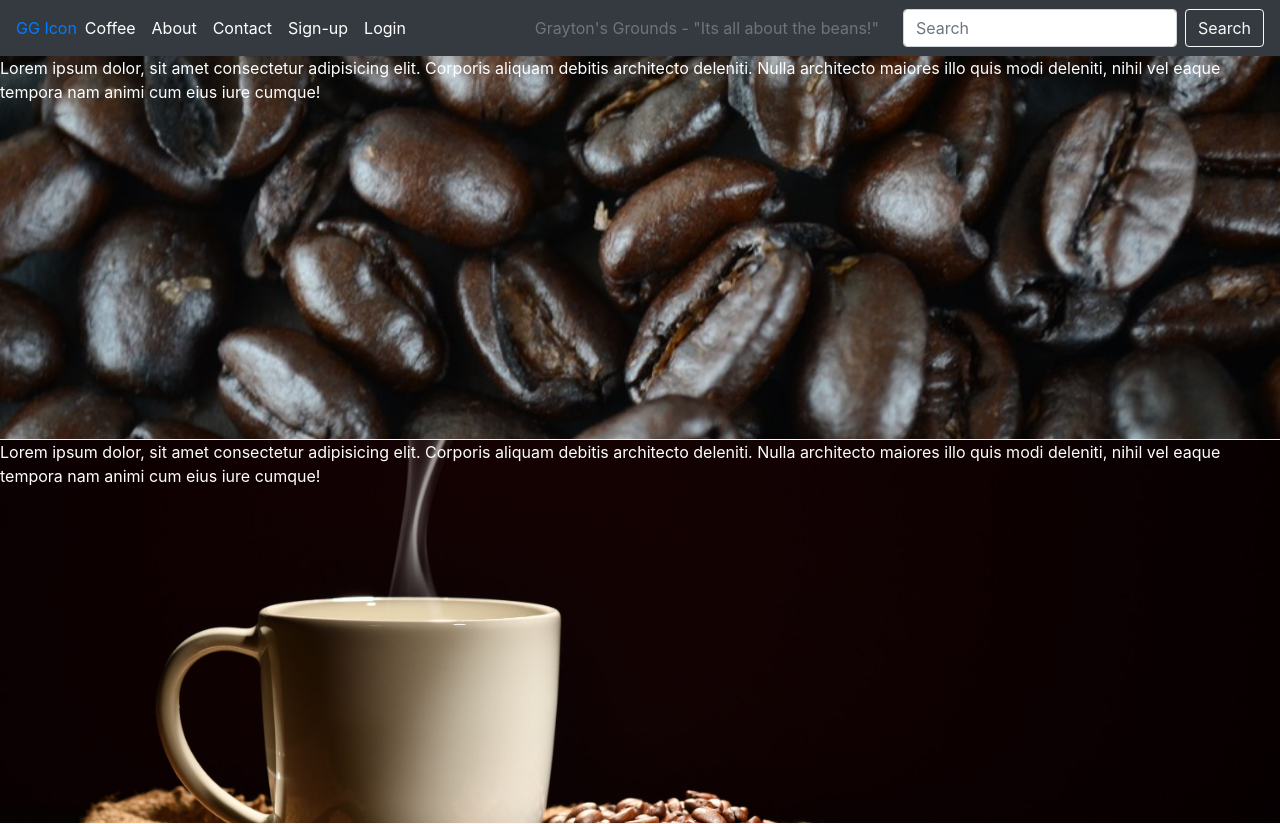
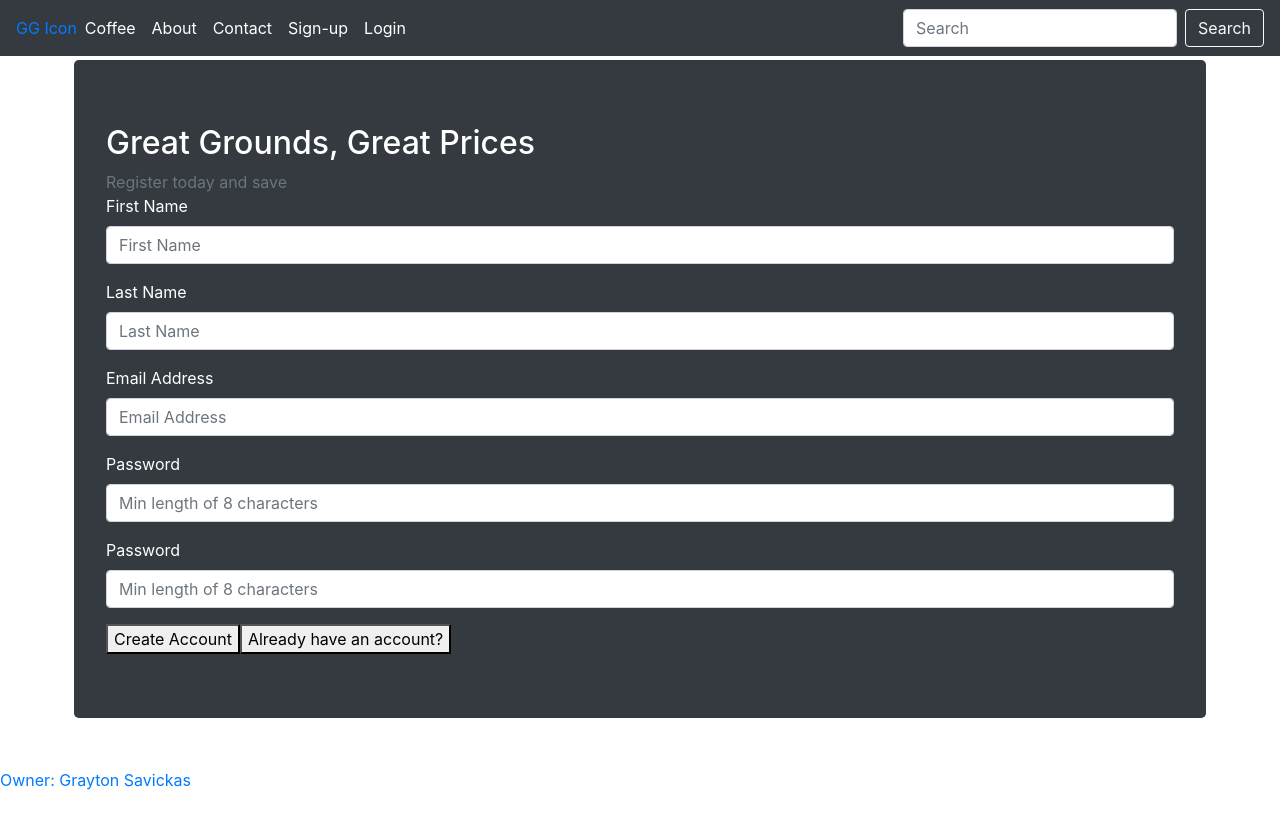
Before and after one commit to gsavickas/GraytonsGrounds, an Angular app: page /register in a window 1280 px wide. Before the commit this address led to /home. After the commit the page ends 800 px from the top, so only its background shows below. Built offline with nearby package versions, Linux system fonts and the light colour scheme.

Commit message:
created register and fixed header and footers

```diff
--- a/src/app/app-routing.module.ts
+++ b/src/app/app-routing.module.ts
@@ -4,12 +4,16 @@ import { HomePageComponent } from './home-page/home-page.component';
 import { AllComponent } from './coffeePages/all/all.component';
 import { GroundsComponent } from './coffeePages/grounds/grounds.component';
 import { WholeBeanComponent } from './coffeePages/whole-bean/whole-bean.component';
+import { RegisterComponent } from './registerPage/register/register.component';
+import { LoginComponent } from './loginPage/login/login.component';
 
 const routes: Routes = [
   {path: 'home', component: HomePageComponent},
   {path: 'coffee/main', component: AllComponent},
   {path: 'coffee/grounds', component: GroundsComponent},
   {path: 'coffee/whole-bean', component: WholeBeanComponent},
+  {path: 'register', component: RegisterComponent},
+  {path: 'login', component: LoginComponent},
   {path: '**', redirectTo: 'home'}
 
 ];
--- a/src/app/app.component.html
+++ b/src/app/app.component.html
@@ -1,4 +1,6 @@
 <!--The content below is only a placeholder and can be replaced.-->
-
+<app-nav-bar></app-nav-bar>
 
 <router-outlet></router-outlet>
+
+<app-footer></app-footer>
--- a/src/app/app.module.ts
+++ b/src/app/app.module.ts
@@ -13,7 +13,7 @@ import { FooterComponent } from './footer/footer.component';
 import { AllComponent } from './coffeePages/all/all.component';
 import { AboutUsComponent } from './about-us/about-us.component';
 import { ContactUsComponent } from './contact-us/contact-us.component';
-import { RegisterComponent } from './registerpage/register/register.component';
+import { RegisterComponent } from './registerPage/register/register.component';
 import { LoginComponent } from './loginPage/login/login.component';
 
 @NgModule({
--- a/src/app/footer/footer.component.html
+++ b/src/app/footer/footer.component.html
@@ -1,5 +1,5 @@
-<footer>
-  <nav>
-
+<footer class="fixed-bottom">
+  <nav class="navbar-nav ">
+    <a class="nav-link" href="../about-us/about-us.component.html">Owner: Grayton Savickas</a>
   </nav>
 </footer>
--- a/src/app/home-page/home-page.component.html
+++ b/src/app/home-page/home-page.component.html
@@ -1,8 +1,8 @@
 <!-- this page will act as the header and nav bar all in one -->
 <main>
-  <app-nav-bar class=""></app-nav-bar>
   <div class="container text-center">
   </div>
+  <!-- considering putting the p tag in a div that goes to the right of the picture with a opec background -->
   <div>
     <div class="container-fluid p-0 blockOneBg d-flex minH border-bottom border-light">
       <p class="text-white">Lorem ipsum dolor, sit amet consectetur adipisicing elit. Corporis aliquam debitis
@@ -18,4 +18,3 @@
     </div>
   </div>
 </main>
-<app-footer></app-footer>
--- a/src/app/nav-bar/nav-bar.component.html
+++ b/src/app/nav-bar/nav-bar.component.html
@@ -1,32 +1,34 @@
 <!-- Make the hamburger dropdown fixed to the right hand side -->
 
 <nav class="navbar navbar-expand-lg navbar-dark bg-dark justify-content-between">
-  <a href="../home-page/home-page.component.html" class="nav-brand">
+  <a  [routerLink]="['/home']" class="nav-brand">
     GG Icon
   </a>
   <button class="navbar-toggler" type="button" data-toggle="collapse" data-target="#navbarToggleExternalContent"
     aria-controls="navbarToggleExternalContent" aria-expanded="false" aria-label="Toggle navigation">
     <span class="navbar-toggler-icon"></span>
   </button>
+  <!-- considering having these as 2 columns when in the drop-down -->
   <div class="collapse navbar-collapse justify-content-between" id="navbarToggleExternalContent">
     <div class=" navbar-nav text-white ">
-      <a class="nav-link nav-item text-white" href="../coffeePages/all/all.component.html">
+      <a class="nav-link nav-item text-white" [routerLink]="['/coffee/main']">
         Coffee
       </a>
-      <a class="nav-link nav-item text-white" href="../about-us/about-us.component.html">
+      <a class="nav-link nav-item text-white" [routerLink]="['/coffee/grounds']">
         About
       </a>
-      <a class="nav-link nav-item text-white" href="../contact-us/contact-us.component.html">
+      <a class="nav-link nav-item text-white" [routerLink]="['/coffee/whole-bean']">
         Contact
-      </a> <a class="nav-link nav-item text-white" href="../registerPage/register/register.component.html">
+      </a>
+      <a class="nav-link nav-item text-white" [routerLink]="['/register']">
         Sign-up
       </a>
-      <a class="nav-link nav-item text-white" href="../loginPage/login/login.component.html">
+      <a class="nav-link nav-item text-white" [routerLink]="['/login']">
           Login
         </a>
     </div>
     <form class="form-inline">
-      <span class="text-muted mr-4">Grayton's Grounds - "Its all about the beans!" </span>
+      <!-- <span class="text-muted mr-4">Grayton's Grounds - "Its all about the beans!" </span> -->
       <input class="form-control mr-sm-2" type="search" placeholder="Search" aria-label="Search">
       <button class="btn btn-outline-light my-2 my-sm-0" type="submit">Search</button>
     </form>
--- a/src/app/nav-bar/nav-bar.component.ts
+++ b/src/app/nav-bar/nav-bar.component.ts
@@ -1,4 +1,5 @@
 import { Component, OnInit } from '@angular/core';
+import { Router } from '@angular/router'
 
 @Component({
   selector: 'app-nav-bar',
@@ -7,7 +8,7 @@ import { Component, OnInit } from '@angular/core';
 })
 export class NavBarComponent implements OnInit {
 
-  constructor() { }
+  constructor(private router: Router) { }
 
   ngOnInit() {
   }
--- a/src/app/registerPage/register/register.component.html
+++ b/src/app/registerPage/register/register.component.html
@@ -1,3 +1,82 @@
-<p>
-  register works!
-</p>
+
+
+<div class="container p-1">
+  <div class="row">
+    <div class="col-12">
+      <div class="jumbotron bg-dark text-white">
+        <h2> Great Grounds, Great Prices</h2>
+        <span class="text-muted"> Register today and save</span>
+        <form name="form">
+          <div class="form-group">
+            <label for="firstName"> First Name </label>
+            <input class="form-control" type="text" placeholder="First Name" name="firstName" required minlength="3"
+              [(ngModel)]="user.firstName" #firstName="ngModel">
+            <div class="invalid-feedback">
+              <div>First Name is required</div>
+            </div>
+          </div>
+          <div class="form-group">
+            <label for="lastName"> Last Name </label>
+            <input class="form-control" type="text" placeholder="Last Name" name="lastName" required minlength="3"
+              maxlength="20" [(ngModel)]="user.lastName" #lastName="ngModel">
+            <div class="invalid-feedback">
+              <div>Last Name is required</div>
+            </div>
+          </div>
+          <div class="form-group">
+            <label for="email"> Email Address </label>
+            <input class="form-control" type="text" placeholder="Email Address" name="email" required minlength="3"
+              maxlength="20" [(ngModel)]="user.email" #email="ngModel">
+            <div class="invalid-feedback">
+              <div>Email is required</div>
+            </div>
+          </div>
+          <div class="form-group">
+            <label for="password"> Password </label>
+            <input class="form-control" type="text" placeholder="Min length of 8 characters" name="password" required
+              minlength="8" maxlength="32" [(ngModel)]="user.email" #email="ngModel">
+            <div class="invalid-feedback">
+              <div>Password is required</div>
+            </div>
+          </div>
+          <div class="form-group">
+            <label for="password"> Password </label>
+            <input class="form-control" type="text" placeholder="Min length of 8 characters" name="password" required
+              minlength="8" maxlength="32" [(ngModel)]="user.email" #email="ngModel">
+            <div class="invalid-feedback">
+              <div>Passwords must match</div>
+            </div>
+          </div>
+          <div class="buttonArea d-flex-column">
+              <button  color="primary" routerLink=".">Create Account</button>
+              <button class="" color="dark" (click)="alert()">Already have an account?</button>
+          </div>
+        </form>
+      </div>
+    </div>
+  </div>
+</div>
+
+
+
+
+
+
+<!-- <div class="loginForm">
+
+    <mat-form-field>
+      <input type="text" matInput placeholder="User ID">
+    </mat-form-field>
+
+    <mat-form-field>
+      <input type="text" matInput placeholder="Password">
+    </mat-form-field>
+
+</div>
+
+<div class="buttonArea">
+    <button mat-raised-button color="primary" (click)="alert()">Sign In</button>
+    <button mat-raised-button color="warn" routerLink=".">Create Profile</button>
+</div>
+
+<div class="footer"></div> -->
--- a/src/app/registerPage/register/register.component.ts
+++ b/src/app/registerPage/register/register.component.ts
@@ -1,4 +1,5 @@
 import { Component, OnInit } from '@angular/core';
+import { User } from 'src/app/models/user';
 
 @Component({
   selector: 'app-register',
@@ -6,7 +7,12 @@ import { Component, OnInit } from '@angular/core';
   styleUrls: ['./register.component.scss']
 })
 export class RegisterComponent implements OnInit {
-
+user: User = {
+  firstName:  "",
+  lastName: "",
+  email: "",
+  password: ""
+};
   constructor() { }
 
   ngOnInit() {
--- a/src/styles.scss
+++ b/src/styles.scss
@@ -7,5 +7,5 @@
 }
 
 .minH{
-    height: 30vw;
+    height: 50vw;
 }
```
